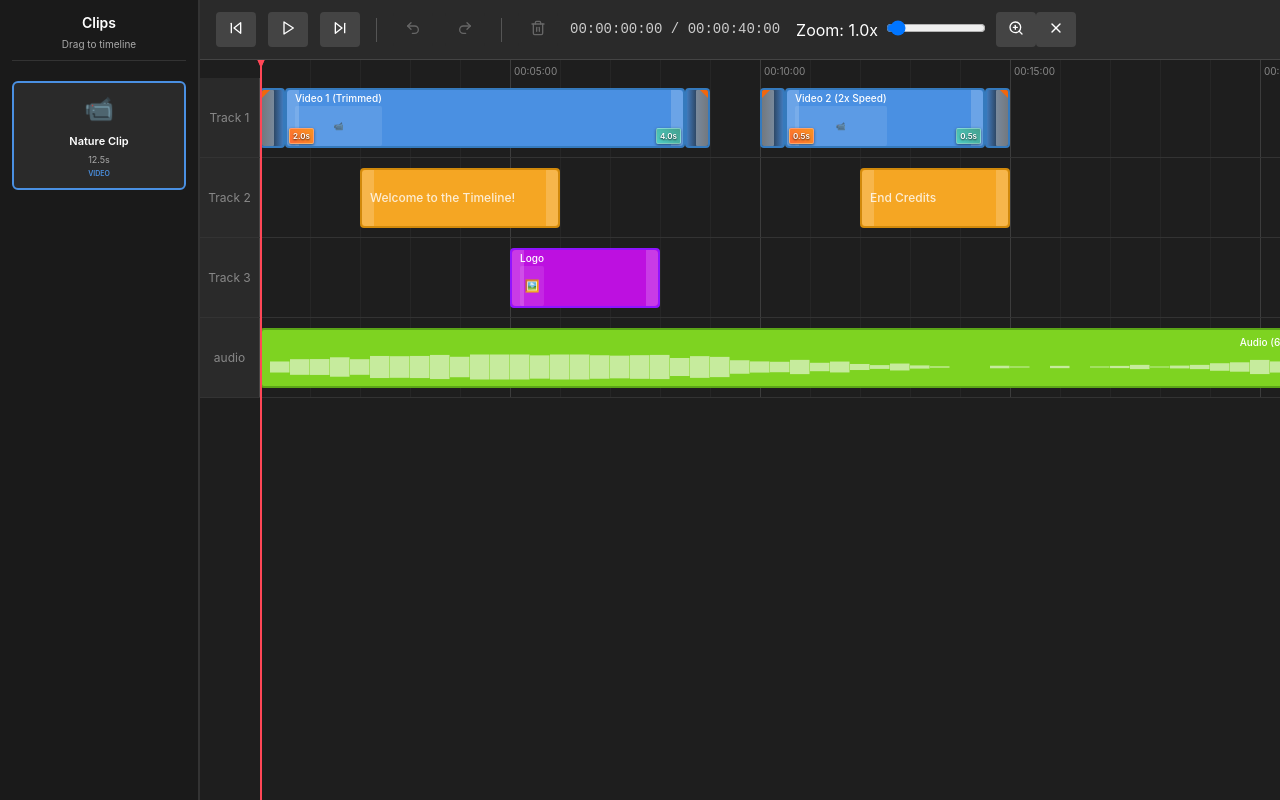
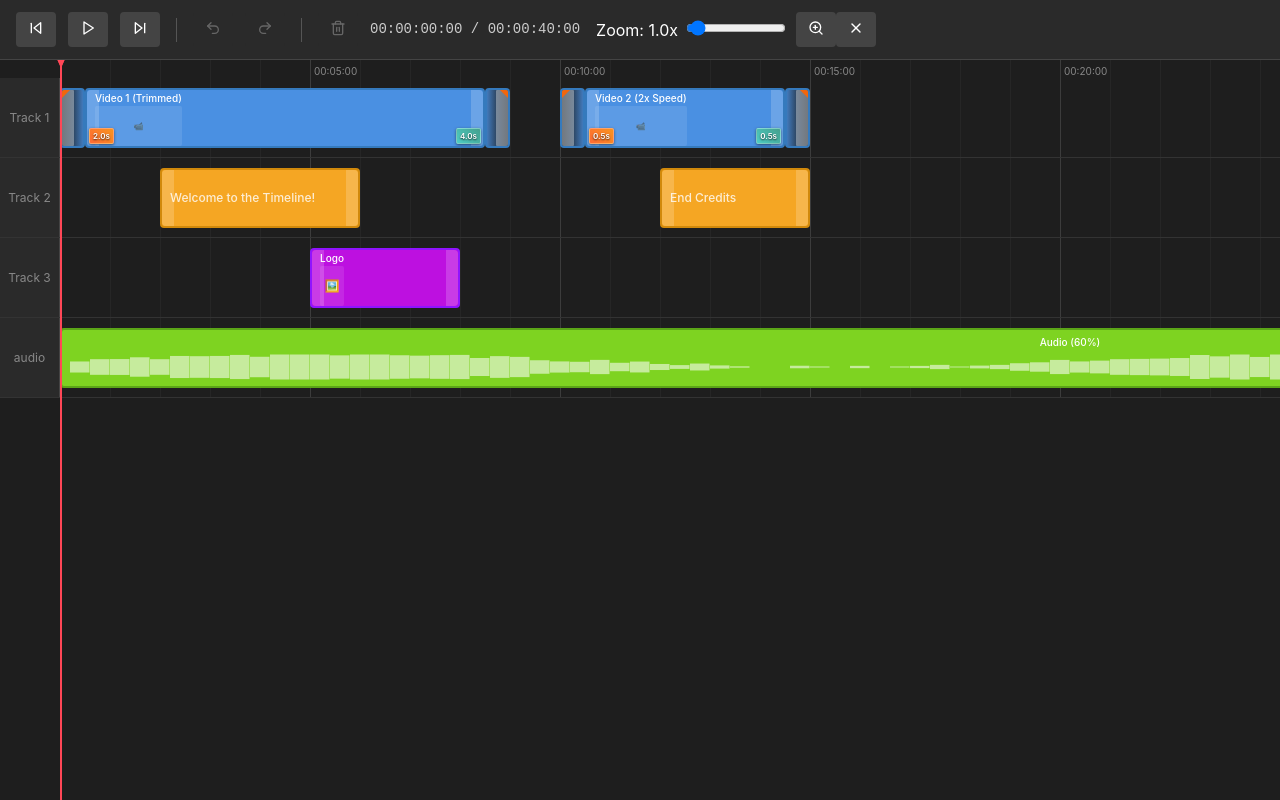
Before and after one commit to Snowballvfx/pixielabs-shot-editor, a React (Vite) app: page / in a window 1280 px wide. Built offline with nearby package versions, Linux system fonts and the light colour scheme; no server answers.

Commit message:
feat: remove ClipsGallery component and associated styles from App

```diff
--- a/src/App.tsx
+++ b/src/App.tsx
@@ -1,20 +1,10 @@
 import { TimelineProvider } from './contexts/TimelineContext'
 import TimelineContainer from './components/TimelineContainer'
-import ClipsGallery from './components/ClipsGallery'
 
 function App() {
   return (
     <TimelineProvider>
       <div style={{ display: 'flex', height: '100vh' }}>
-        {/* Left sidebar with gallery */}
-        <div style={{
-          width: '200px',
-          flexShrink: 0,
-          borderRight: '1px solid #333'
-        }}>
-          <ClipsGallery />
-        </div>
-
         {/* Main timeline area */}
         <div style={{ flex: 1, overflow: 'hidden' }}>
           <TimelineContainer />
--- a/src/components/ClipsGallery.tsx
+++ /dev/null
@@ -1,143 +0,0 @@
-import React from 'react'
-import { useDragDrop, GalleryClipData } from '../hooks/useDragDrop'
-
-// Demo clip data for testing
-const demoClips: GalleryClipData[] = [
-  {
-    id: 'demo-video-1',
-    src: '/demo/nature-clip.mp4',
-    label: 'Nature Clip',
-    length: 12.5,
-    mediaType: 'video',
-    thumbnail: '/demo/nature-thumb.jpg'
-  }
-]
-
-const ClipsGallery: React.FC = () => {
-  const { startDrag } = useDragDrop()
-
-  const handleDragStart = (clipData: GalleryClipData) => (event: React.DragEvent) => {
-    console.log('ClipsGallery: handleDragStart called with:', clipData)
-    startDrag(clipData, event)
-  }
-
-  const getClipIcon = (mediaType: string) => {
-    switch (mediaType) {
-      case 'video':
-        return '📹'
-      case 'audio':
-        return '🎵'
-      case 'image':
-        return '🖼️'
-      default:
-        return '📁'
-    }
-  }
-
-  const getClipColor = (mediaType: string) => {
-    switch (mediaType) {
-      case 'video':
-        return '#4a90e2'
-      case 'audio':
-        return '#7ed321'
-      case 'image':
-        return '#bd10e0'
-      default:
-        return '#888'
-    }
-  }
-
-  return (
-    <div className="clips-gallery">
-      <div className="gallery-header">
-        <h3>Clips</h3>
-        <p>Drag to timeline</p>
-      </div>
-
-      <div className="gallery-grid">
-        {demoClips.map((clip) => (
-          <div
-            key={clip.id}
-            className="gallery-clip"
-            draggable
-            onDragStart={handleDragStart(clip)}
-            style={{
-              display: 'flex',
-              flexDirection: 'column',
-              alignItems: 'center',
-              padding: '8px',
-              margin: '8px 0',
-              backgroundColor: '#2a2a2a',
-              borderRadius: '6px',
-              border: `2px solid ${getClipColor(clip.mediaType)}`,
-              cursor: 'grab',
-              width: '100%',
-              boxSizing: 'border-box',
-              transition: 'all 0.2s ease'
-            }}
-            onMouseEnter={(e) => {
-              e.currentTarget.style.transform = 'scale(1.02)'
-              e.currentTarget.style.boxShadow = `0 2px 8px ${getClipColor(clip.mediaType)}40`
-            }}
-            onMouseLeave={(e) => {
-              e.currentTarget.style.transform = 'scale(1)'
-              e.currentTarget.style.boxShadow = 'none'
-            }}
-            onDragEnd={(e) => {
-              e.currentTarget.style.cursor = 'grab'
-            }}
-          >
-            <div
-              className="clip-icon"
-              style={{
-                fontSize: '24px',
-                marginBottom: '6px'
-              }}
-            >
-              {getClipIcon(clip.mediaType)}
-            </div>
-
-            <div
-              className="clip-label"
-              style={{
-                fontSize: '11px',
-                fontWeight: '600',
-                color: '#ffffff',
-                textAlign: 'center',
-                marginBottom: '3px'
-              }}
-            >
-              {clip.label}
-            </div>
-
-            <div
-              className="clip-duration"
-              style={{
-                fontSize: '9px',
-                color: '#aaa',
-                textAlign: 'center'
-              }}
-            >
-              {clip.length.toFixed(1)}s
-            </div>
-
-            <div
-              className="clip-type"
-              style={{
-                fontSize: '7px',
-                color: getClipColor(clip.mediaType),
-                textTransform: 'uppercase',
-                fontWeight: '600',
-                marginTop: '3px'
-              }}
-            >
-              {clip.mediaType}
-            </div>
-          </div>
-        ))}
-      </div>
-    </div>
-  )
-}
-
-export default ClipsGallery
--- a/src/index.css
+++ b/src/index.css
@@ -539,45 +539,4 @@ body {
   100% { opacity: 0.5; }
 }
 
-/* Clips Gallery Styles */
-.clips-gallery {
-  background-color: #1a1a1a;
-  height: 100%;
-  padding: 12px;
-  border-right: 1px solid #333;
-  box-sizing: border-box;
-}
-
-.gallery-header {
-  margin-bottom: 12px;
-  text-align: center;
-  padding-bottom: 8px;
-  border-bottom: 1px solid #333;
-}
-
-.gallery-header h3 {
-  color: #ffffff;
-  margin: 0 0 4px 0;
-  font-size: 14px;
-  font-weight: 600;
-}
-
-.gallery-header p {
-  color: #aaa;
-  margin: 0;
-  font-size: 10px;
-}
-
-.gallery-grid {
-  display: flex;
-  flex-direction: column;
-  gap: 4px;
-}
-
-.gallery-clip {
-  user-select: none;
-}
-
-.gallery-clip:active {
-  transform: scale(0.98) !important;
-}
+/* Clips Gallery Styles removed */
```
